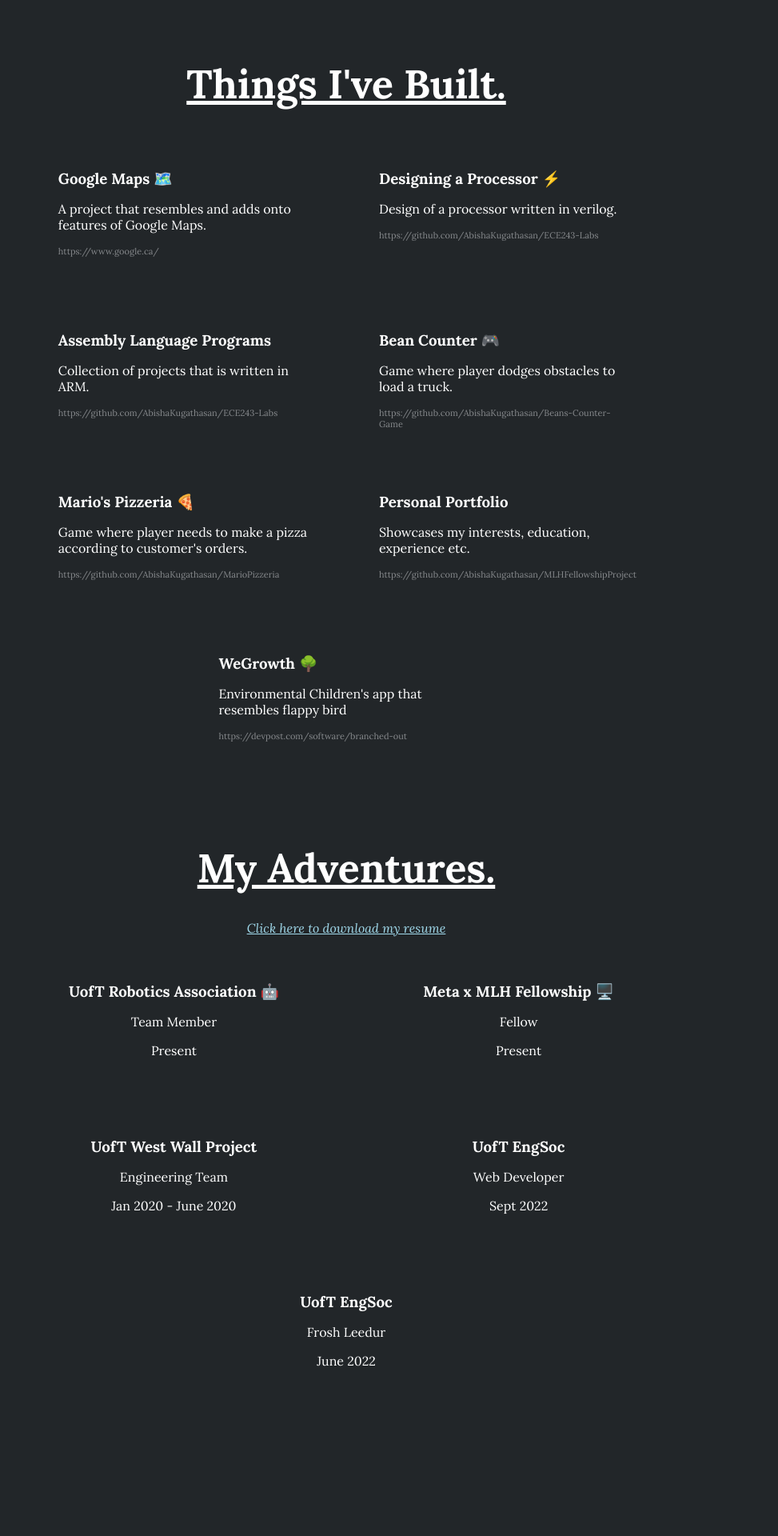
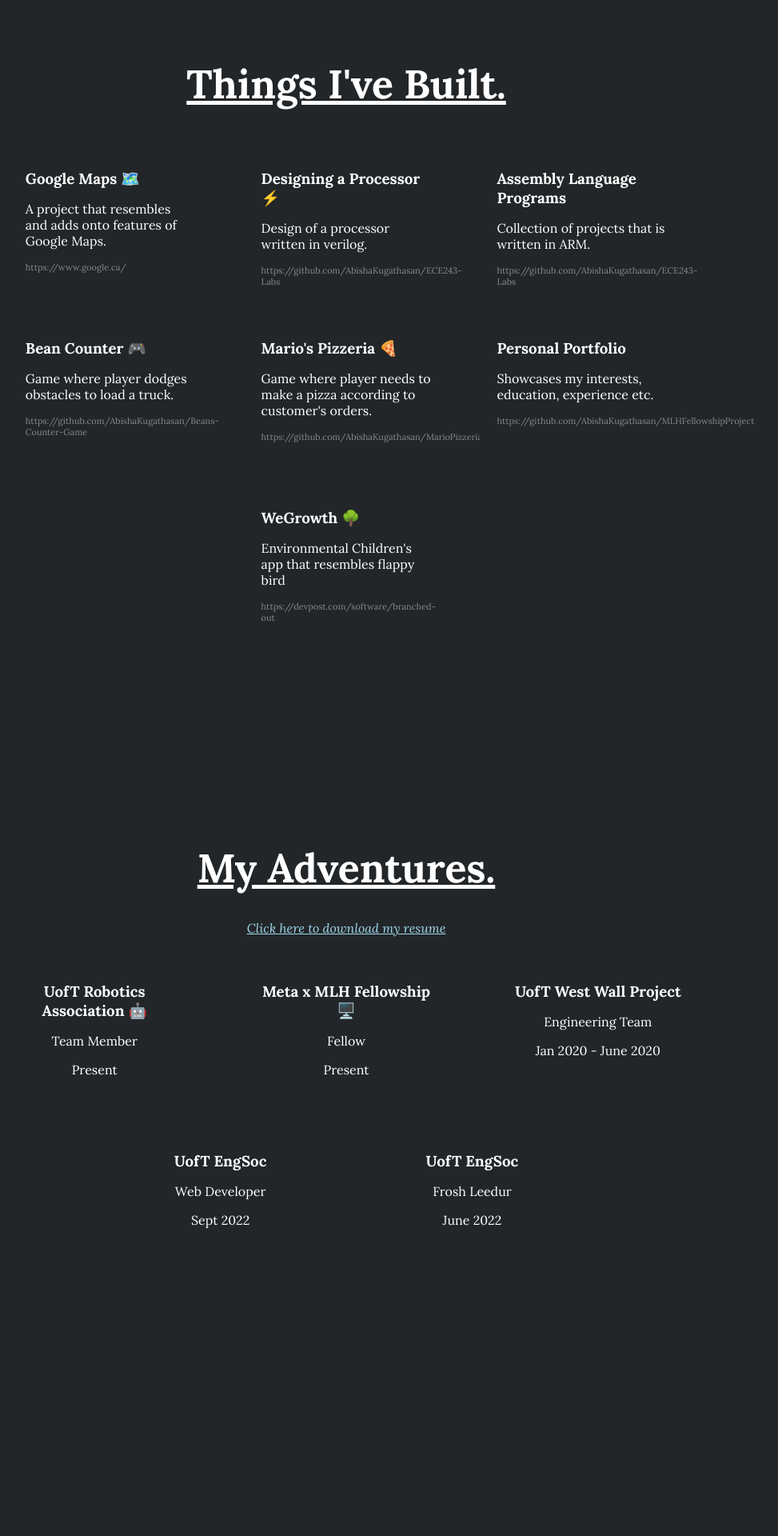
Before and after one commit to AbishaKugathasan/personal-site, a Flask app: page / in a window 1280 px wide. Shown: the part 1639-3559 px from the top of the page at 80% size, without its empty margins (207-1180 px from the left). Run offline with Flask 2, Linux system fonts and the light colour scheme; parts of the project's set-up code (start-up, migrations or seed data) failed here and were passed over; some libraries are stand-ins or nearby versions; some web fonts are replaced.

Commit message:
Update main.css

```diff
--- a/app/static/styles/main.css
+++ b/app/static/styles/main.css
@@ -334,8 +334,8 @@ ul a:hover {
   border-radius: 1px;
   border: 1px solid transparent;
   background: #222629;
-  width: 30%;
-  max-height: 120px;
+  width: 20%;
+  max-height: 130px;
   padding: 20px;
   margin: 20px;
   text-align: left;
@@ -346,8 +346,8 @@ ul a:hover {
   border-radius: 1px;
   border: 1px solid #d0d0d0;
   background: #222629;
-  width: 30%;
-  max-height: 120px;
+  width: 20%;
+  max-height: 130px;
   padding: 20px;
   margin: 20px;
   text-align: left;
```
